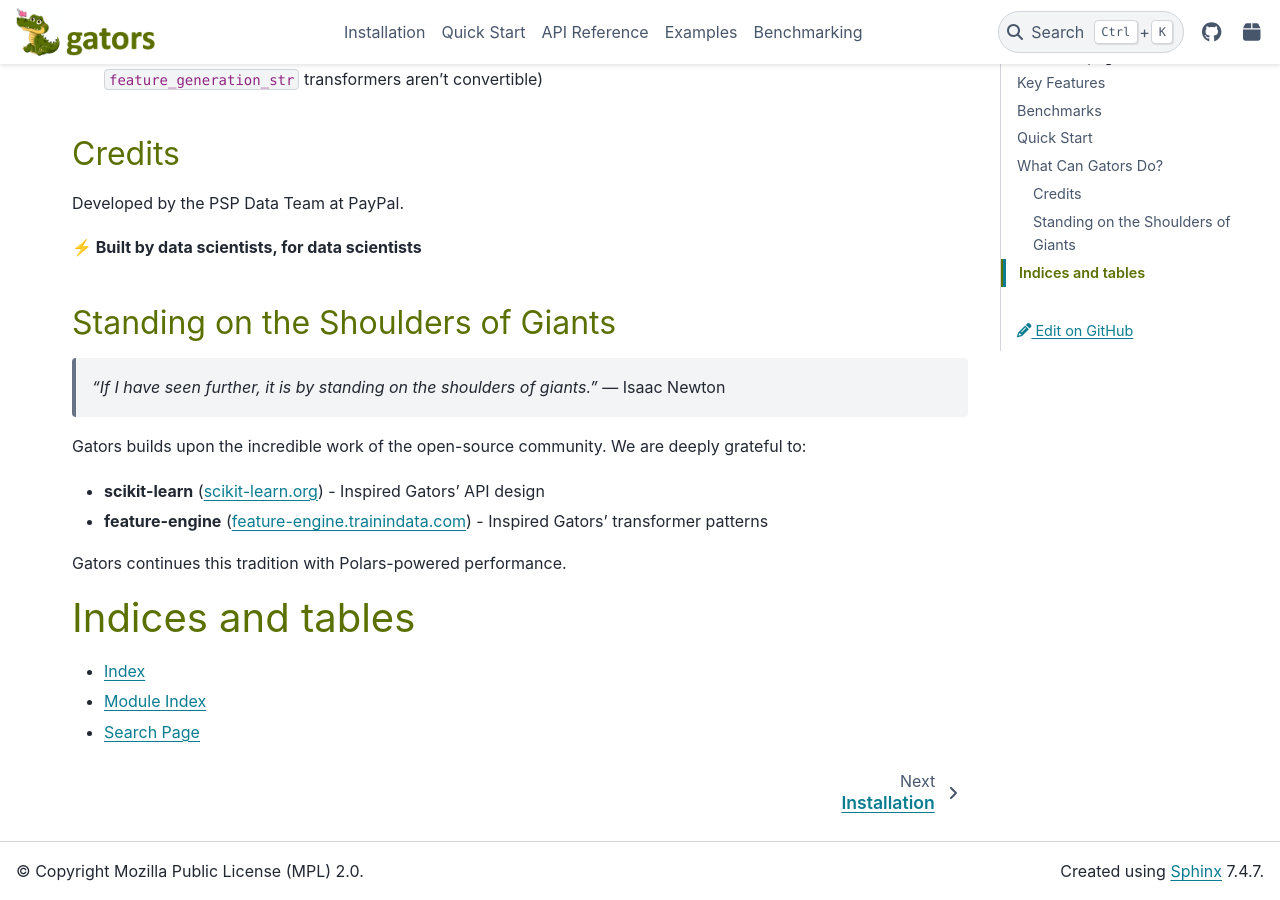
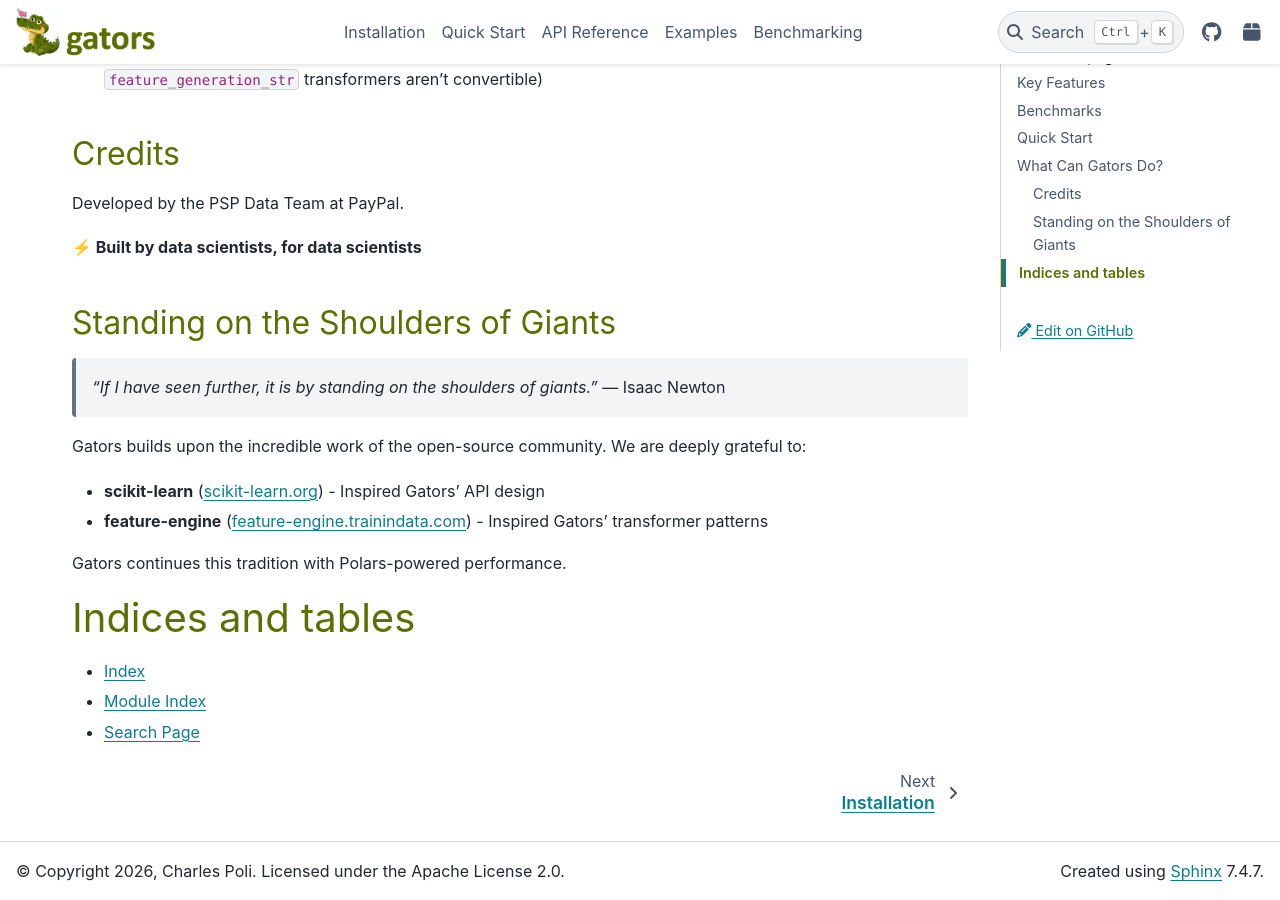
Before and after one commit to paypal/gators, a Sphinx documentation site: the page built from docs/source/index.rst, in a window 1280 px wide and 900 px high, scrolled down 2408 px. Built offline with Sphinx 7.4.7 and the PyData theme 0.15.4, drawn with Linux system fonts in a browser that asks for light colours.

Commit message:
docs: fix Sphinx copyright to match Apache-2.0 LICENSE
conf.py claimed the docs were under Mozilla Public License 2.0 while
LICENSE/pyproject.toml/CITATION.cff all say Apache-2.0.

```diff
--- a/docs/source/conf.py
+++ b/docs/source/conf.py
@@ -1,3 +1,4 @@
+# SPDX-License-Identifier: Apache-2.0
 # Configuration file for the Sphinx documentation builder.
 #
 # For the full list of built-in configuration values, see the documentation:
@@ -13,7 +14,7 @@ sys.path.insert(0, os.path.abspath("../../"))
 # https://www.sphinx-doc.org/en/master/usage/configuration.html#project-information
 
 project = "gators"
-copyright = "Mozilla Public License (MPL) 2.0"
+copyright = "2026, Charles Poli. Licensed under the Apache License 2.0"
 author = "Charles Poli"
 release = "1.0.x"
 
```
